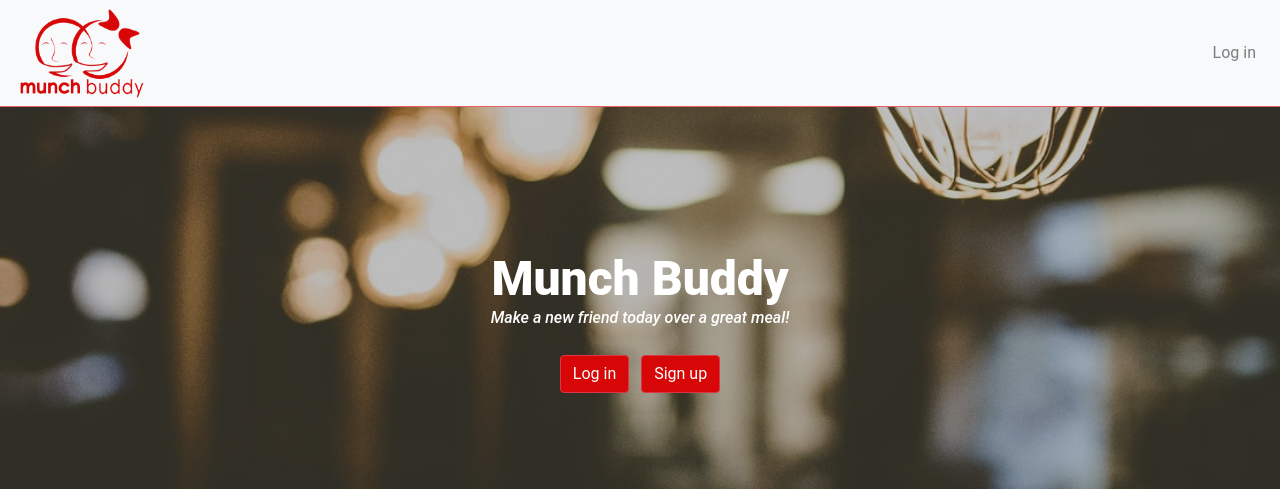
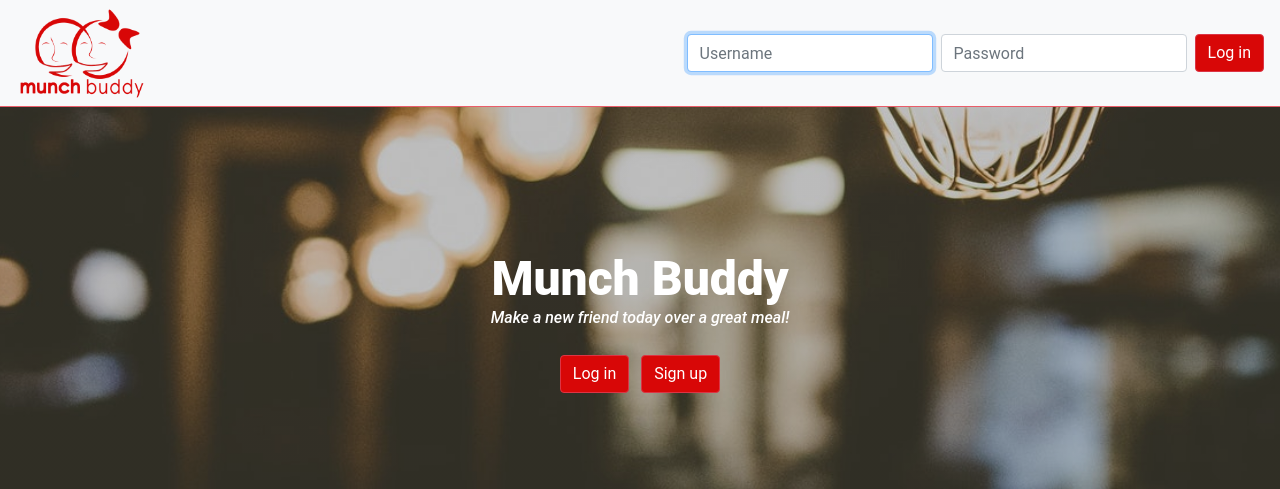
Before and after one commit to nochemargarita/Munch-Buddy, a Flask app: page / in a window 1280 px wide. Shown: the top 489 px of the page. Run offline with Flask 2, Linux system fonts and the light colour scheme; some libraries are stand-ins or nearby versions.

Commit message:
Added login form on the navbar homepage instead of a link.

```diff
--- a/server.py
+++ b/server.py
@@ -81,6 +81,13 @@ def upload():
     else:
         flash('wrong')
         return redirect('/')
+
+
+@app.route('/login')
+def login_form():
+    """redirects the user to log in form page."""
+
+    return render_template('login.html')
 
 
 @app.route('/login', methods=['POST'])
--- a/static/css/styles.css
+++ b/static/css/styles.css
@@ -15,6 +15,7 @@ body {
 }
 
  .bo {padding-top: 70px;}
+
 
 .nav-brand {
     /*font-family: 'Pacifico', cursive;*/
--- a/templates/homepage.html
+++ b/templates/homepage.html
@@ -10,7 +10,12 @@
                 </button>
                 <div class="collapse navbar-collapse" id="navbarNavAltMarkup">
                     <div class="navbar-nav ml-auto">
-                        <a class="nav-item nav-link" href="/Log in">Log in</a>
+                        <form class='form-inline my-2 my-lg-0' action='/login' method='post'>
+                            <input class="form-control mr-sm-2" type='text' name='username' placeholder='Username' required autofocus>
+                            <input class="form-control mr-sm-2" type='password' name='password' placeholder='Password' required autofocus>
+                            <button class="btn btn-danger my-2 my-sm-0" type="submit">Log in</button>
+                        </form>
+
                     </div>
                 </div>
             </nav>
```
Also changed, not shown: templates/login.html (added, +26 -0 lines), README.md (deleted), 2 other files.
